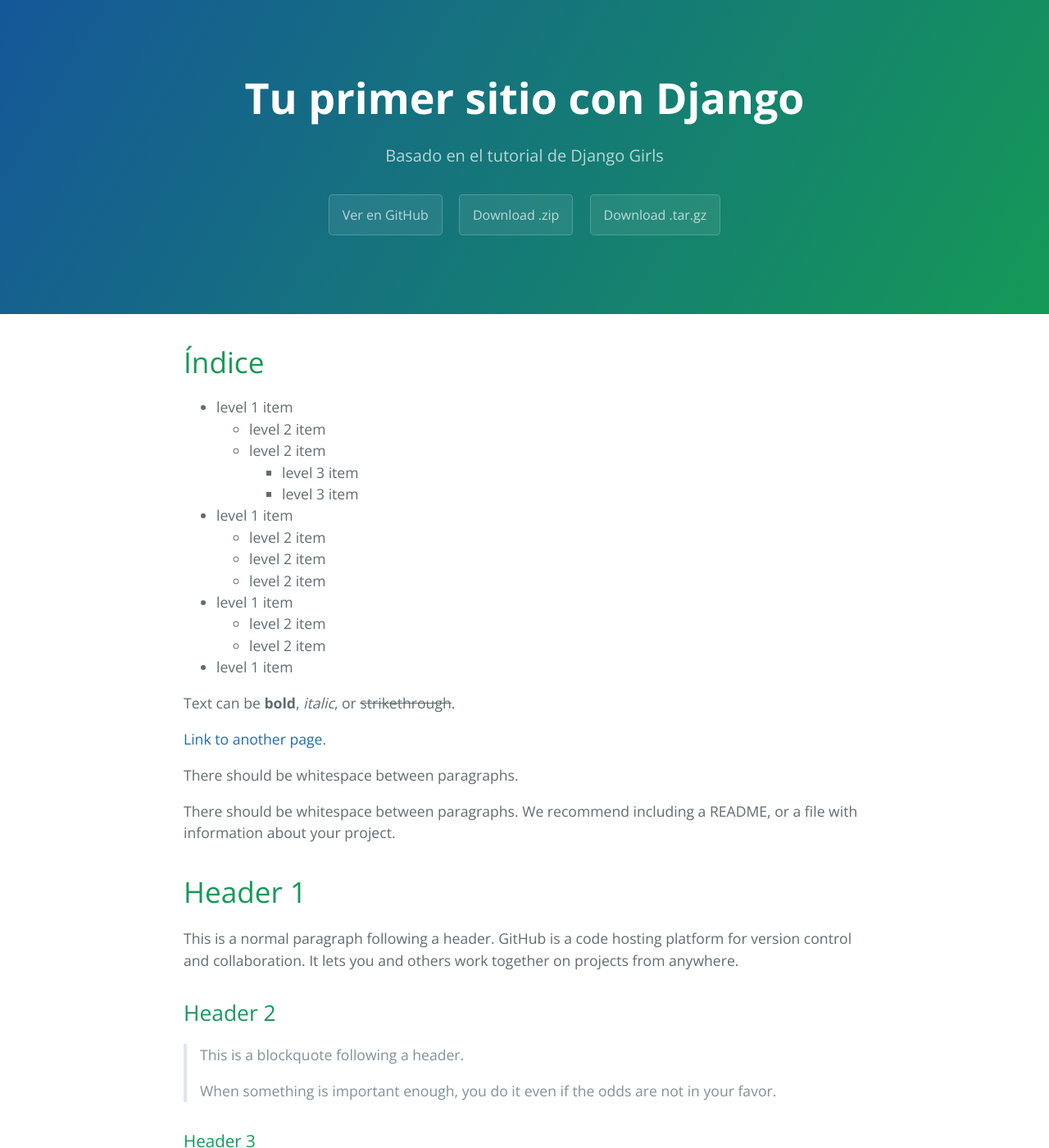
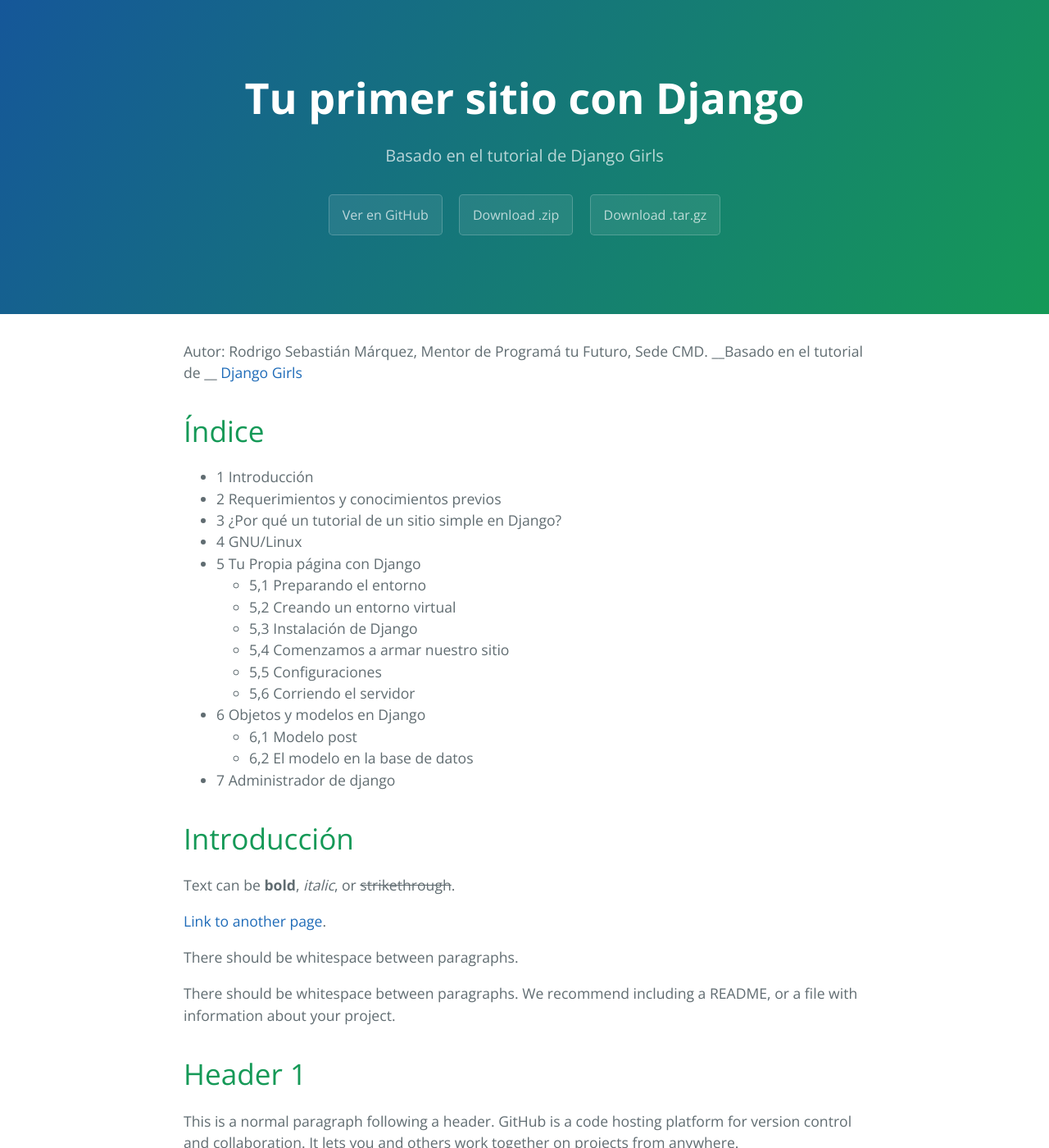
Before and after one commit to ghrosema/PaginaDjango, a Jekyll site: the page built from docs/index.md, in a window 1280 px wide and 1400 px high. Shown: the whole window at 82% size. Built offline with Jekyll 4.4.1, drawn with Linux system fonts in a browser that asks for light colours; our own code applies the rules of GitHub Pages for plain Markdown files.

Commit message:
Subiendo imágenes a docs y probando gitpage

```diff
--- a/docs/index.md
+++ b/docs/index.md
@@ -1,21 +1,30 @@
 ---
 layout: default
 ---
+
+Autor: Rodrigo Sebastián Márquez, Mentor de Programá tu Futuro, Sede CMD.
+__Basado en el tutorial de __ [Django Girls](https://argentinaenpython.com/django-girls/gitbook/)
+
 # [](#header-1)Índice
 
-- level 1 item
-  - level 2 item
-  - level 2 item
-    - level 3 item
-    - level 3 item
-- level 1 item
-  - level 2 item
-  - level 2 item
-  - level 2 item
-- level 1 item
-  - level 2 item
-  - level 2 item
-- level 1 item
+- 1  Introducción
+- 2  Requerimientos y conocimientos previos
+- 3 ¿Por qué un tutorial de un sitio simple en Django?
+- 4 GNU/Linux
+- 5 Tu Propia página con Django
+  - 5,1 Preparando el entorno
+  - 5,2 Creando un entorno virtual
+  - 5,3 Instalación de Django
+  - 5,4 Comenzamos a armar nuestro sitio
+  - 5,5 Configuraciones
+  - 5,6 Corriendo el servidor
+- 6 Objetos y modelos en Django
+  - 6,1 Modelo post
+  - 6,2 El modelo en la base de datos
+- 7 Administrador de django
+
+# [](#header-1)Introducción
+
 
 
 Text can be **bold**, _italic_, or ~~strikethrough~~.
```
Also changed, not shown: docs/assets/IMG/220px-Django_logo.svg.png (added), docs/assets/IMG/alien-city-scene-300px.png (added), docs/assets/IMG/matt-icons_utilities-terminal-300px.png (added), docs/assets/IMG/scrot1.png (added).
